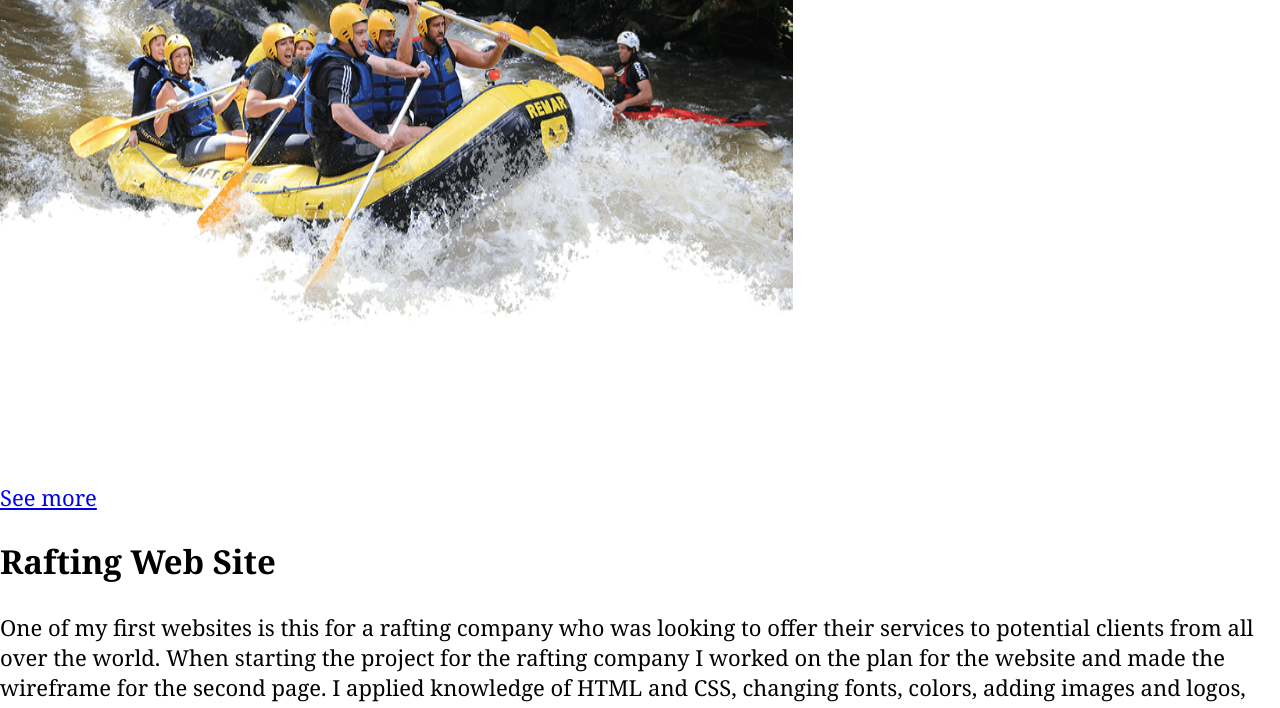
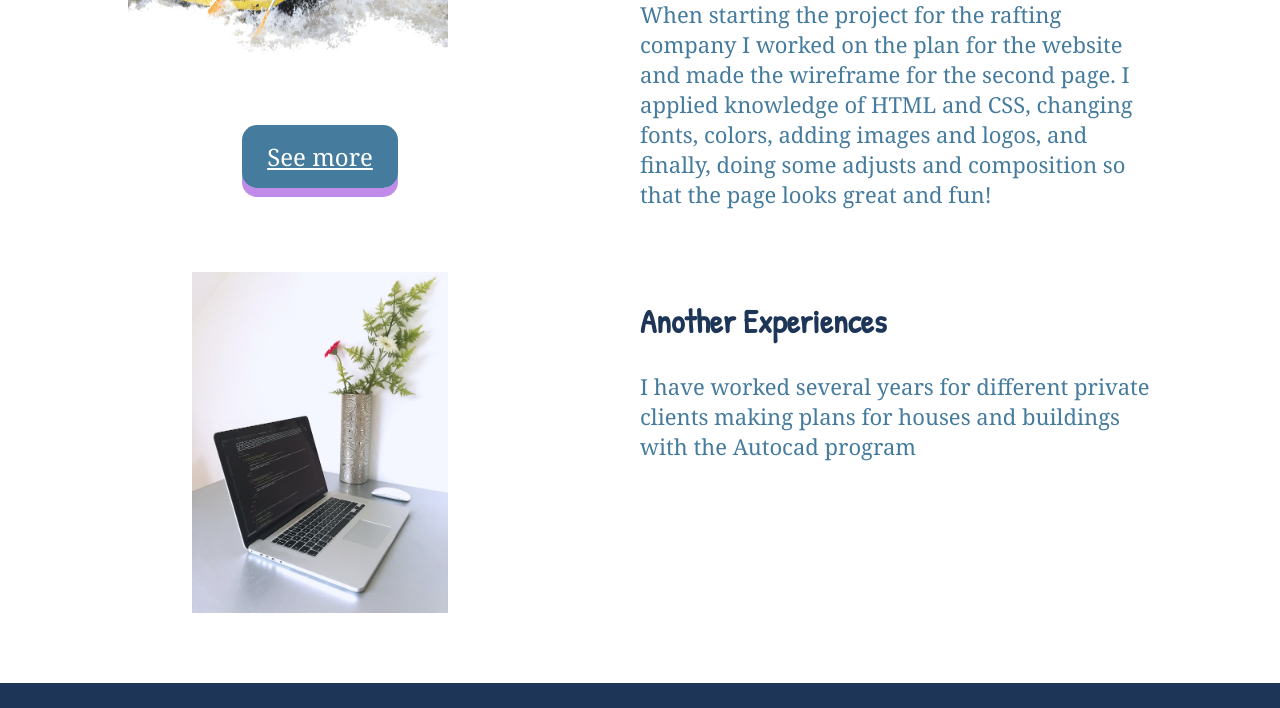
Before and after one commit to roasmarialaura/wdd130, a plain HTML site: page myportfolio/projects.html in a window 1280 px wide. Shown: the part 510-1218 px from the top of the page. Drawn offline with Linux system fonts and the light colour scheme.

Commit message:
Added styles for projects page

```diff
--- a/myportfolio/styles/style.css
+++ b/myportfolio/styles/style.css
@@ -94,7 +94,7 @@ footer .social img {
 #hero-msg h1 {
     text-align: center;
     color:black;
-    font-family: Patrick Hand;
+    font-family: "Patrick Hand";
 }
 #hero-img {
     width: 100%;
@@ -118,7 +118,7 @@ footer .social img {
 
 .presentation {
     grid-column: 2 / 3;
-    padding: 50px;
+    padding: 15%;
     background-color: white
 }
  .presentation p  {
@@ -144,34 +144,36 @@ footer .social img {
     grid-row: 1 / 2;
     text-align: center;
     color: #1d3557;
+    padding-top: 10%;
 
 }
 .aboutMe {
     grid-column: 1 / 3;
     grid-row: 2 / 4;
     line-height: 1.5em;
-    padding: 35px;
-
+    padding: 35px
 
 }
 .aboutme p {
     font-size: 2em;
     font-family: Bree, Georgia, serif;
     color: #1d3557;
+
 }
 .subtitle1 {
     grid-column:  3 / 5;
     grid-row: 1 / 2;
 }
 .subtitle {
-    color:#e63946;
-    font-family: Patrick Hand;
+    color: #1d3557;
+    font-family: "Patrick Hand";
     font-size: 2em;
     text-align: center;
     transition: transform .5s;
 }
 .subtitle:hover {
     transform: scale(1.3);
+    color: #e63946;
 }
 .myfoto {
     grid-column: 3 / 5;
@@ -205,9 +207,11 @@ footer .social img {
 .pythonSkill {
     grid-column: 2 / 5;
     grid-row: 5 / 6;
+    padding-right: 10%;
 }
 .pythonSkill p {
     text-align: center;
+    color: #1d3557;
 }
 .contact {
     grid-column: 1 / 5;
@@ -215,3 +219,99 @@ footer .social img {
     margin-left: 50px;
     color: #1d3557;
 }
+/* Main for Projects page*/
+.projectGrid {
+    display: grid;
+    grid-template-columns: 1fr 1fr;
+    grid-template-rows: 1fr 1fr 1fr 50px 1fr 1fr;
+
+}
+.project-title {
+    grid-column: 1 / 3;
+    grid-row:  1 / 2;
+    color: #1d3557;
+    font-family: "Patrick Hand", Papyrus, Fantasy;
+    font-size: 3em;
+    padding-left: 20%;
+
+}
+.my-project {
+    grid-column: 1 / 2;
+    grid-row: 2 / 5;
+
+
+}
+.my-project img {
+    grid-column: 1 / 2;
+    grid-row: 2 / 4;
+    width: 50%;
+    padding-left: 20%;
+
+}
+.button-box {
+    padding-top: 20px;
+    text-align: center;
+}
+.button {
+    padding: 15px 25px;
+    font-size: 24px;
+    text-align: center;
+    cursor: pointer;
+    outline: none;
+    color: #fff;
+    background-color: #457b9d;
+    border: none;
+    border-radius: 15px;
+    box-shadow: 0 9px #c08be9;
+  }
+
+  .button:hover {background-color: #1d3557;}
+
+  .button:active {
+    background-color:  #e63946;
+    box-shadow: 0 5px black;
+    transform: translateY(4px);
+  }
+  .description {
+    grid-column: 2 / 3;
+    grid-row: 2 / 5;
+    padding-right: 20%;
+
+  }
+  .description h2 {
+    color: #1d3557;
+    font-family: "Patrick Hand", Papirus, Fantasy;
+  }
+  .description p {
+    color: #457b9d;
+    font-family: Bree, Georgia, Serif;
+  }
+  .work1 {
+    grid-column: 1 / 2;
+    grid-row: 5 / 7;
+
+  }
+  .work1 img {
+    width: 40%;
+    padding-left: 30%;
+    padding-bottom: 10%;
+  }
+
+ .experience {
+    grid-column: 2 / 3;
+    grid-row: 5 / 7;
+    padding-right: 20%;
+ }
+ .experience h2 {
+     color: #1d3557;
+    font-family: "Patrick Hand", Papirus, Fantasy;
+ }
+ .experience p {
+    color: #457b9d;
+    font-family: Bree, Georgia, Serif;
+ }
+ @media screen and (max-width: 900px) {
+    body {
+        font-size: 1vw;
+    }
+ }
```
